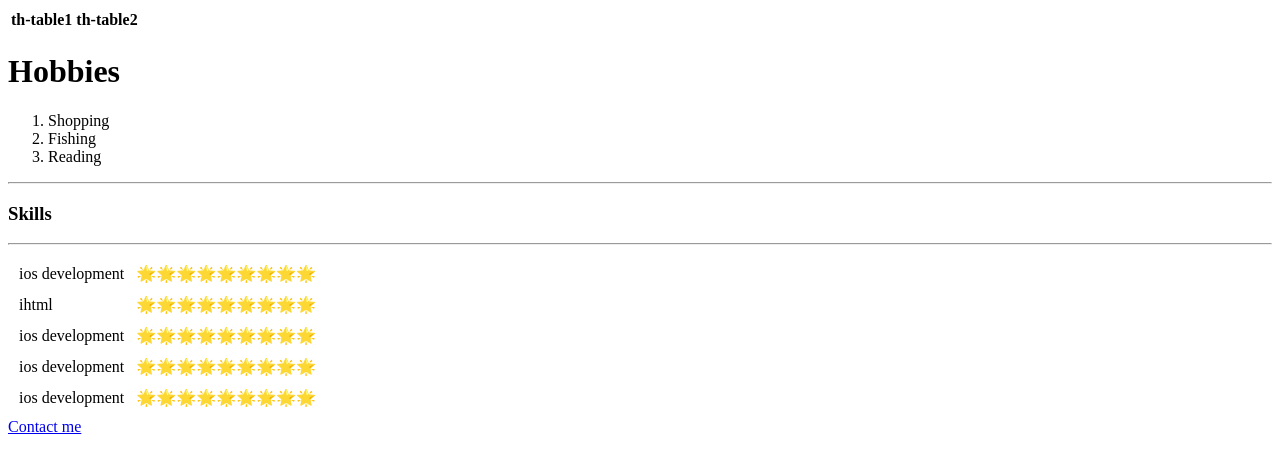
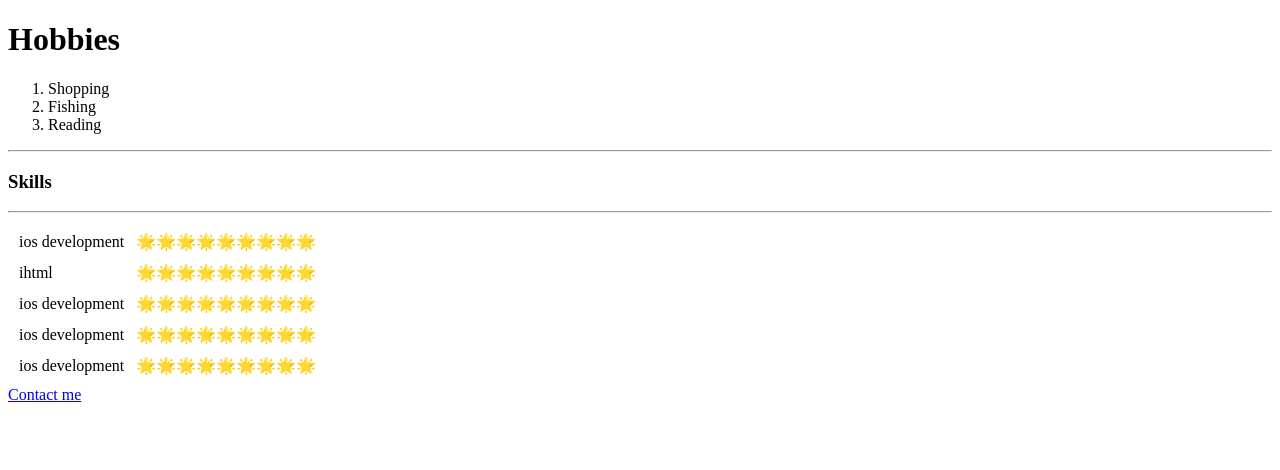
Before and after one commit to clark831001/CV_example-, a plain HTML site: page index.html in a window 1280 px wide. Drawn offline with Linux system fonts and the light colour scheme.

Commit message:
Update index.html
removed table

```diff
--- a/index.html
+++ b/index.html
@@ -5,19 +5,6 @@
     <title>clark's blog ਇ </title>
   </head>
 
-
-<table>
- <tr>
-   <th>
-     th-table1
-   </th>
-   <th>
-     th-table2
-   </th>
-
- </tr>
-
-</table>
   <body>
     <h1>Hobbies</h1>
     <ol>
```
